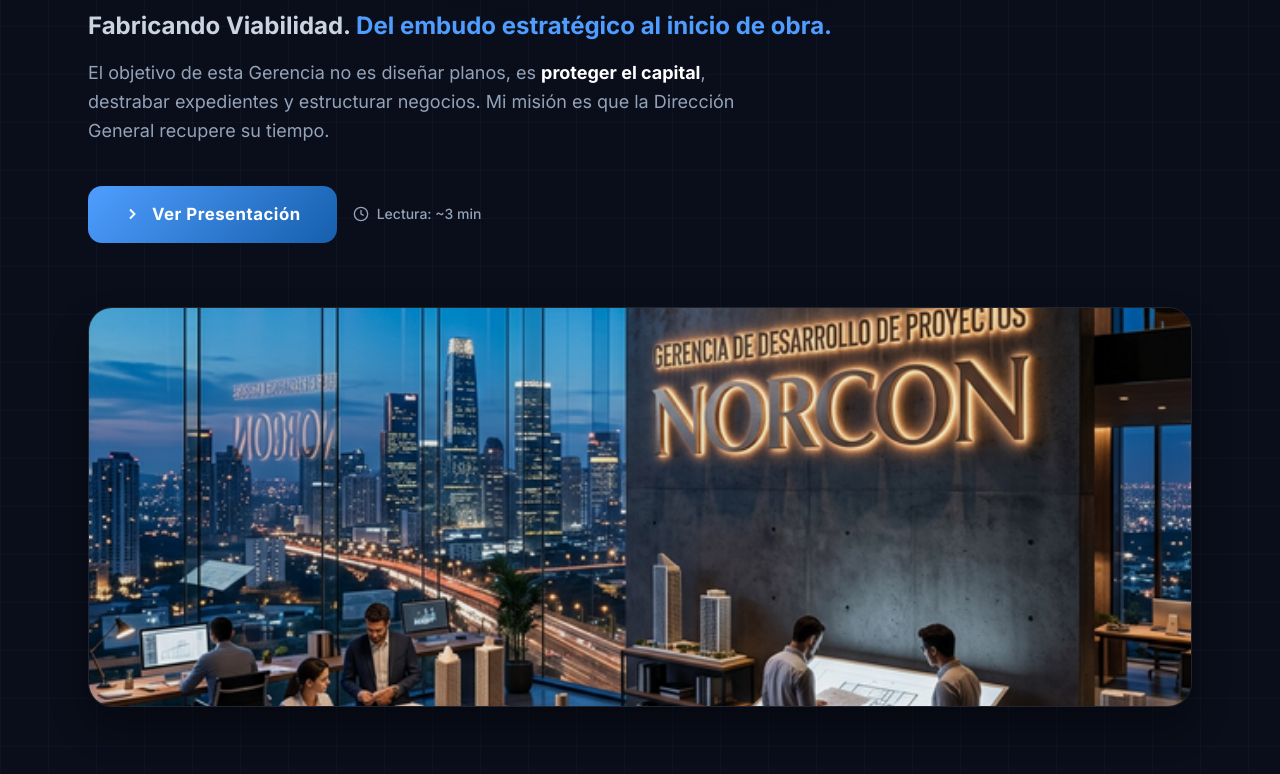
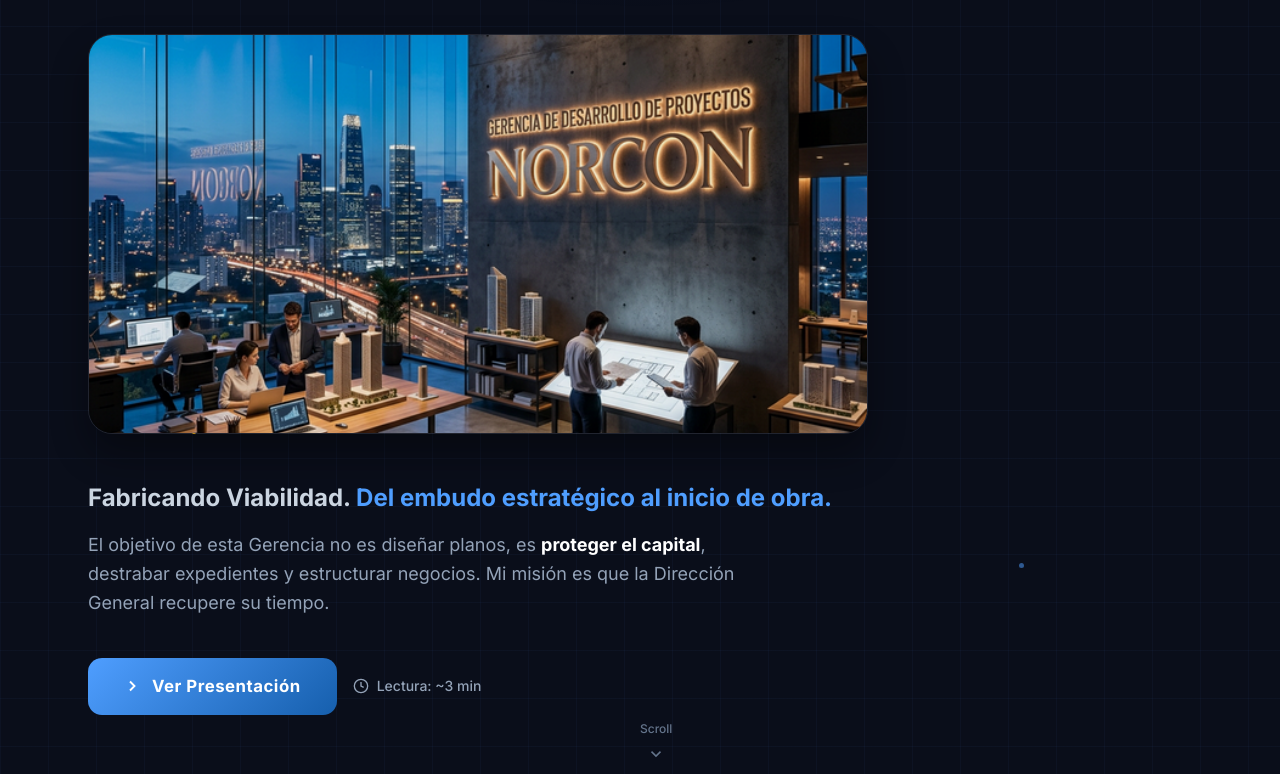
Before and after one commit to gma25gh/gerencia-desarrollo, a plain HTML site: page index.html in a window 1280 px wide. Shown: the part 358-1132 px from the top of the page. Drawn offline with nearby package versions, Linux system fonts and the light colour scheme.

Commit message:
Add files via upload

```diff
--- a/index.html
+++ b/index.html
@@ -503,6 +503,11 @@
           <span class="grad-gold"> NORCON</span>
         </h1>
 
+        <!-- Hero Image Banner (Relocated) -->
+        <div class="fade-up delay-300 my-12">
+          <img src="img/hero_inicio_norcon_gerencia_desarrollo_1773762938190.png" alt="Gerencia de Desarrollo de Proyectos NORCON" class="section-banner">
+        </div>
+
         <p class="font-bold text-xl md:text-2xl text-slate-300 mb-4">
           Fabricando Viabilidad.
           <span class="text-accent">Del embudo estratégico al inicio de obra.</span>
@@ -523,11 +528,6 @@
             Lectura: ~3 min
           </a>
         </div>
-      </div>
-
-      <!-- Hero Image Banner -->
-      <div class="fade-up delay-300 my-16">
-        <img src="img/hero_inicio_norcon_gerencia_desarrollo_1773762938190.png" alt="Gerencia de Desarrollo de Proyectos NORCON" class="section-banner">
       </div>
 
       <!-- Scroll indicator -->
```
